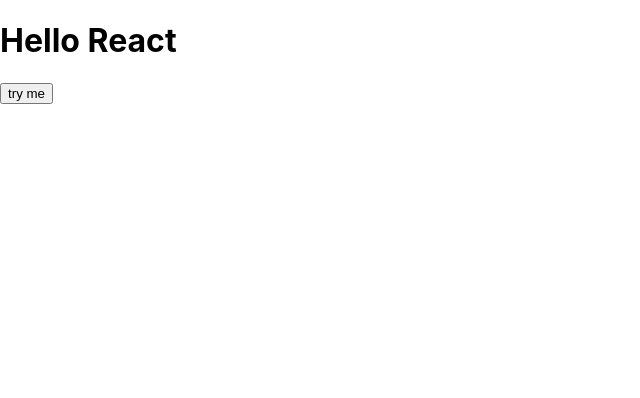
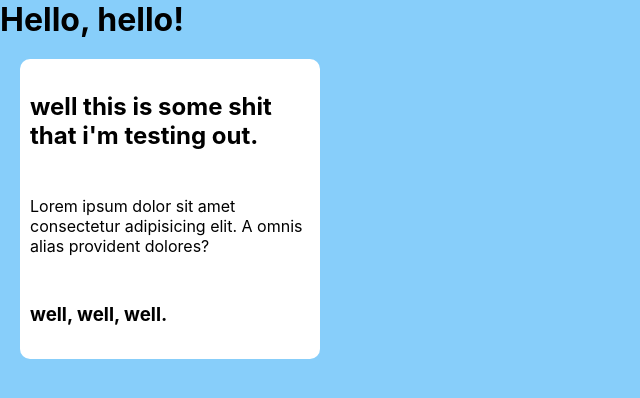
Before and after one commit to MariemBok/MERN-Stack-Project, a React (Create React App) app in the folder first_react_project/: page / in a window 1280 px wide. Shown: the top 398 px of the page, without its empty margins (0-640 px from the left). Built offline with nearby package versions, Linux system fonts and the light colour scheme.

Commit message:
very basic tweet

```diff
--- a/first_react_project/src/App.css
+++ b/first_react_project/src/App.css
@@ -1,38 +1,18 @@
-.App {
-  text-align: center;
+.app{
+ background: lightskyblue;
+  height: 100vh;
 }
 
-.App-logo {
-  height: 40vmin;
-  pointer-events: none;
-}
-
-@media (prefers-reduced-motion: no-preference) {
-  .App-logo {
-    animation: App-logo-spin infinite 20s linear;
-  }
-}
-
-.App-header {
-  background-color: #282c34;
-  min-height: 100vh;
+.tweet{
+  background-color: white;
+  height: 300px;
+  width: 300px;
+  border-radius: 10px;
   display: flex;
   flex-direction: column;
-  align-items: center;
   justify-content: center;
-  font-size: calc(10px + 2vmin);
-  color: white;
+  justify-content: space-around;
+
+  padding: 10px;
+  margin: 20px;
 }
-
-.App-link {
-  color: #61dafb;
-}
-
-@keyframes App-logo-spin {
-  from {
-    transform: rotate(0deg);
-  }
-  to {
-    transform: rotate(360deg);
-  }
-}
--- a/first_react_project/src/App.js
+++ b/first_react_project/src/App.js
@@ -1,10 +1,12 @@
 import React from "react";
-import Hello from "./sayHello";
+import Tweet from "./Tweet";
+import "./App.css";
 
 function App() {
   return (
-    <div>
-      <Hello />
+    <div className="app">
+      <h1>Hello, hello!</h1>
+      <Tweet/>
     </div>
   );
 }
--- /dev/null
+++ b/first_react_project/src/Tweet.js
@@ -0,0 +1,13 @@
+import React from "react";
+
+function Tweet(){
+    return(
+        <div className="tweet">
+            <h2>well this is some shit that i'm testing out.</h2>
+            <p>Lorem ipsum dolor sit amet consectetur adipisicing elit. A omnis alias provident dolores?</p>
+            <h3>well, well, well.</h3>
+        </div>
+    );
+}
+
+export default Tweet;
--- a/first_react_project/src/index.css
+++ b/first_react_project/src/index.css
@@ -1,3 +1,8 @@
+*{
+  margin: 0;
+  padding: 0;
+  box-sizing: border-box;
+}
 body {
   margin: 0;
   font-family: -apple-system, BlinkMacSystemFont, 'Segoe UI', 'Roboto', 'Oxygen',
--- a/first_react_project/src/sayHello.js
+++ /dev/null
@@ -1,18 +0,0 @@
-import React from "react";
-
-function Hello() {
-  const btn = "try me";
-
-  const sayHello = () => {
-    console.log("hello");
-  };
-
-  return (
-    <div>
-      <h1> Hello React</h1>
-      <button onClick={sayHello}>{btn}</button>
-    </div>
-  );
-}
-
-export default Hello;
```
